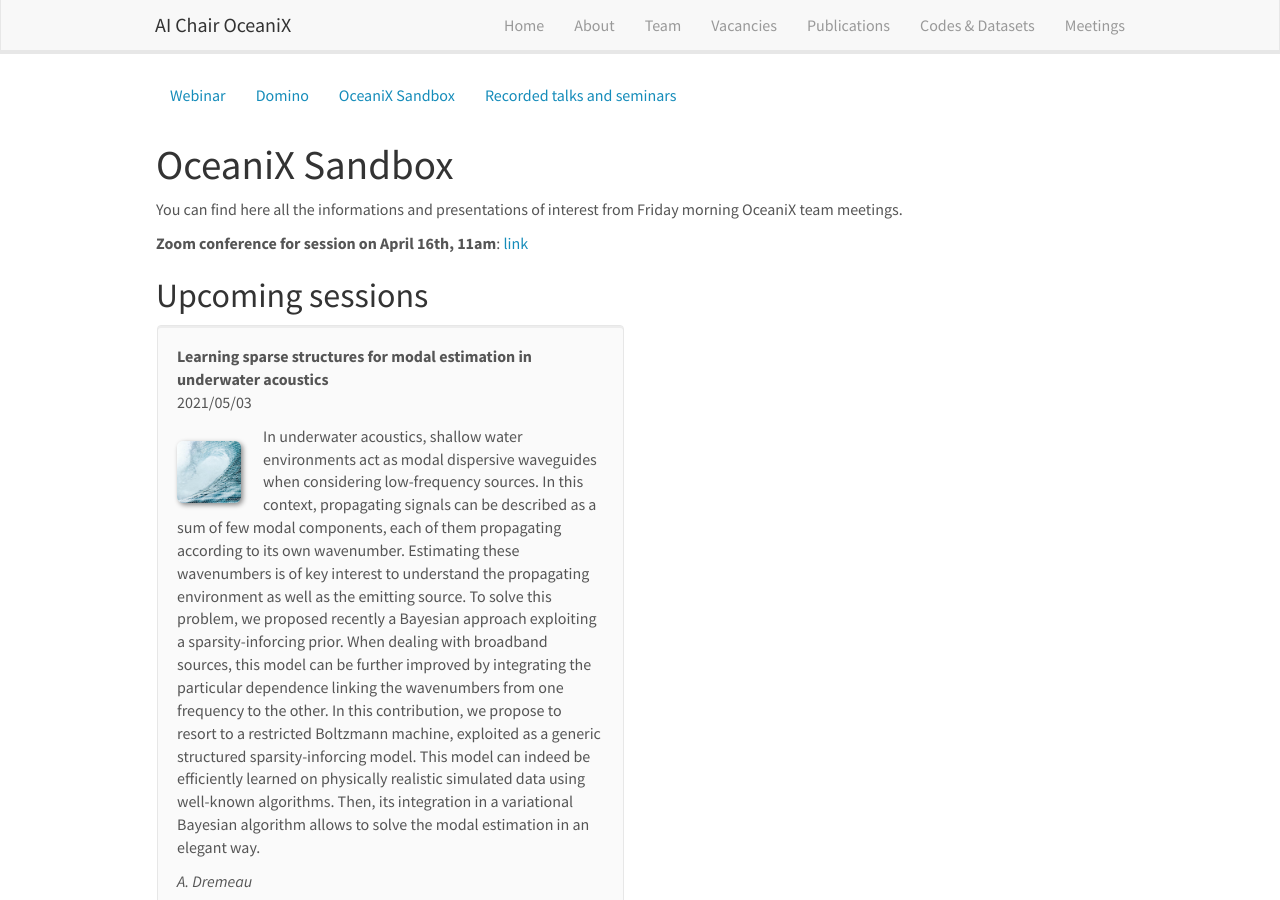
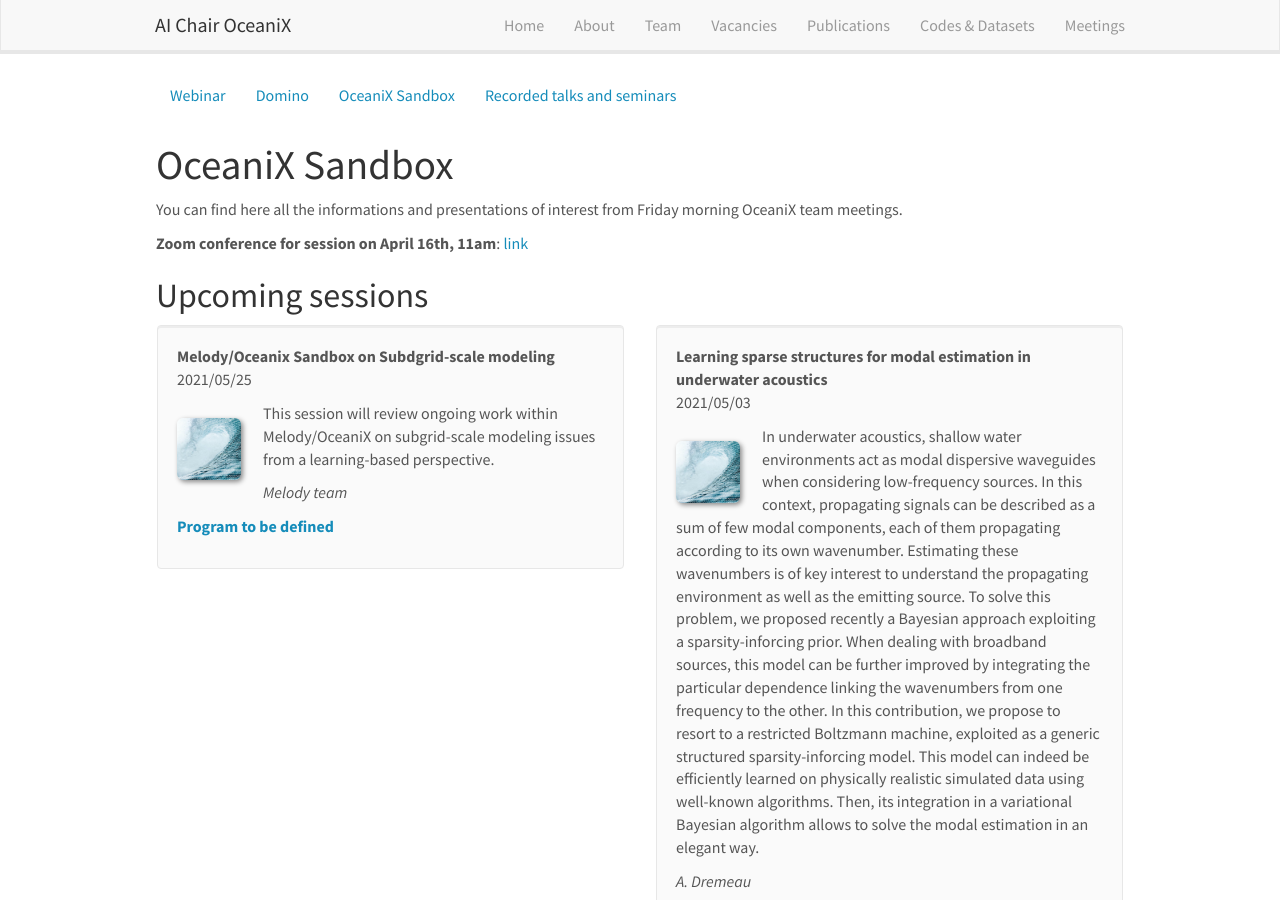
Before and after one commit to CIA-Oceanix/CIA-Oceanix.github.io, a Jekyll site: the page built from _pages/oceanix_sandbox.md, in a window 1280 px wide and 900 px high. Built offline with Jekyll 4.4.1, drawn with Linux system fonts in a browser that asks for light colours; nearby versions of some CDN libraries.

Commit message:
Update sandbox_list.yml

```diff
--- a/_data/sandbox_list.yml
+++ b/_data/sandbox_list.yml
@@ -1,3 +1,19 @@
+
+- title: "Melody/Oceanix Sandbox on Subdgrid-scale modeling"
+  image: default.jpg
+  description: This session will review ongoing work within Melody/OceaniX on subgrid-scale modeling issues from a learning-based perspective.
+  date: 2021/05/25
+  authors: Melody team
+  link:
+  slideslink:
+    url1:
+    display1: Program to be defined
+    url2:
+    display2:
+  highlight: 1
+  codetype: 2
+  news1:
+  news2:
 
 - title: "Learning sparse structures for modal estimation in underwater acoustics"
   image: default.jpg
```
